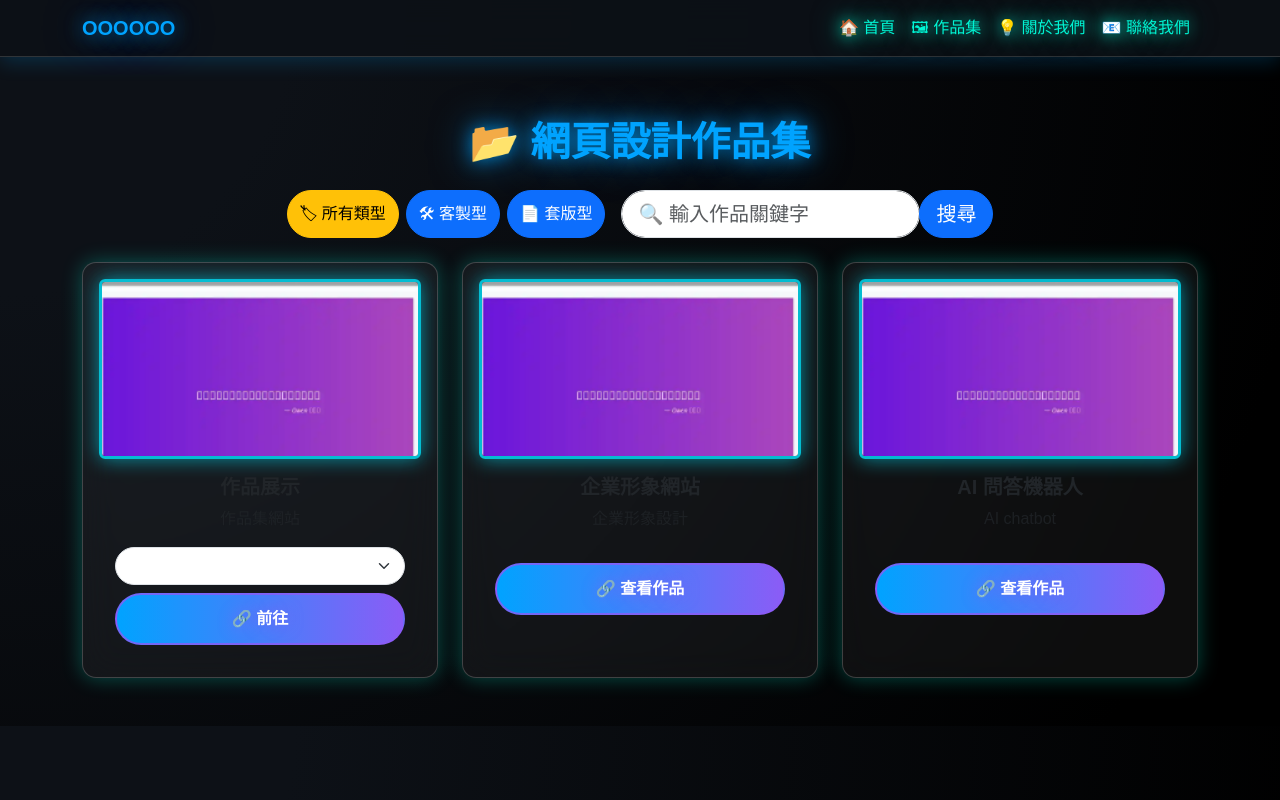
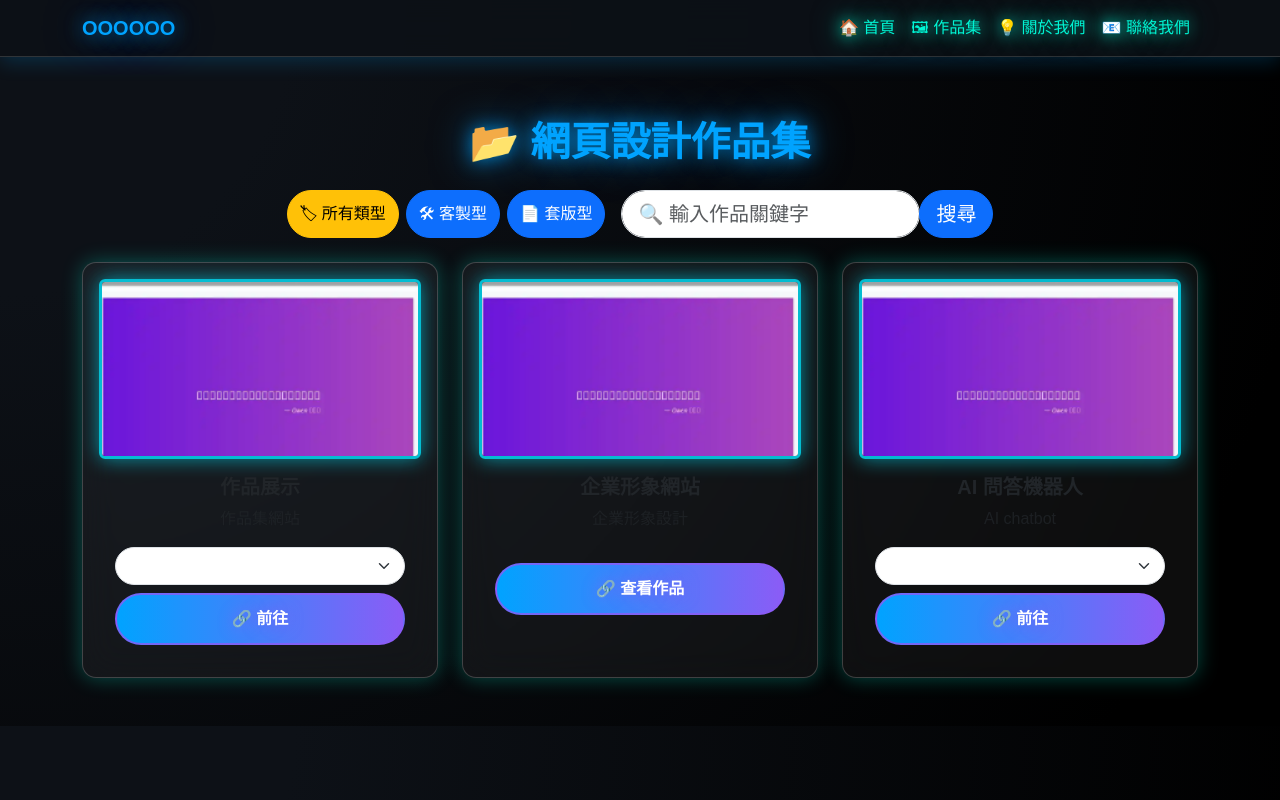
Before and after one commit to owen-0513/portfolio, a Vue app in the folder frontend/: page /portfolio in a window 1280 px wide. Built offline with nearby package versions, Linux system fonts and the light colour scheme.

Commit message:
updata url

```diff
--- a/frontend/src/views/PortfolioPage.vue
+++ b/frontend/src/views/PortfolioPage.vue
@@ -144,7 +144,7 @@ export default {
           image: "/images/corporate.jpg",
           description: "企業形象設計",
           urls: [
-            { name: "官方網站", link: "https://onepageowenchris.netlify.app/" },
+            { name: "官方網站", link: "https://aiseetech.netlify.app/" },
           ],
         },
         {
@@ -152,7 +152,10 @@ export default {
           category: "custom",
           image: "/images/ai-bot.jpg",
           description: "AI chatbot",
-          urls: [{ name: "AI Bot", link: "https://docgensite.netlify.app/" }],
+          urls: [
+            { name: "AI Bot", link: "https://docgensite.netlify.app/" },
+            { name: "OwenChatAI", link: " https://owenchat.netlify.app/" }
+          ],
         },
       ],
     };
```
